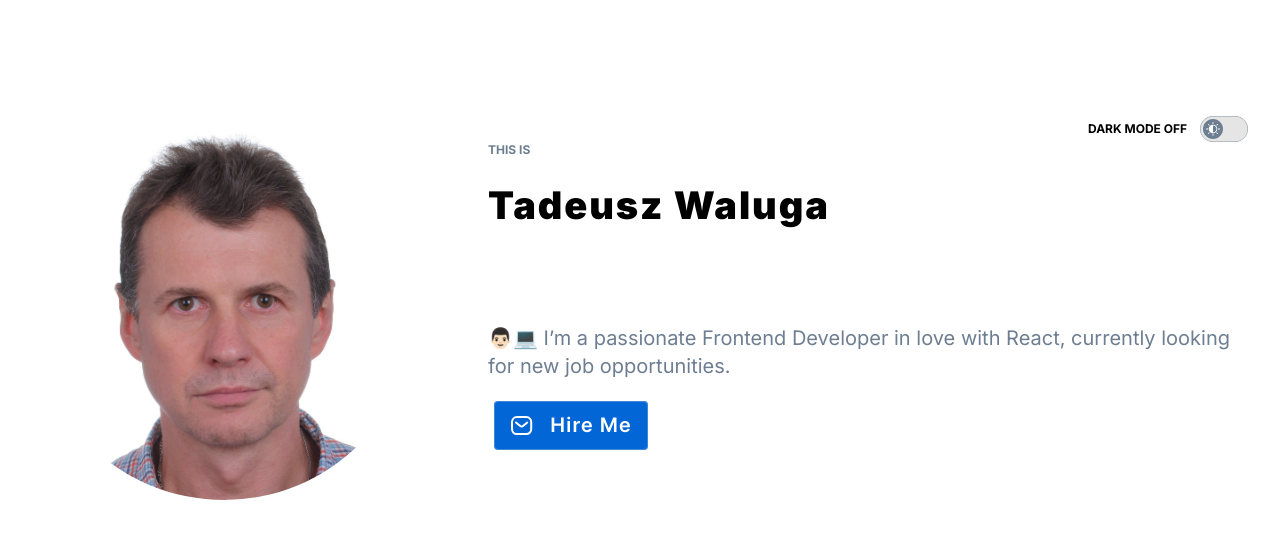
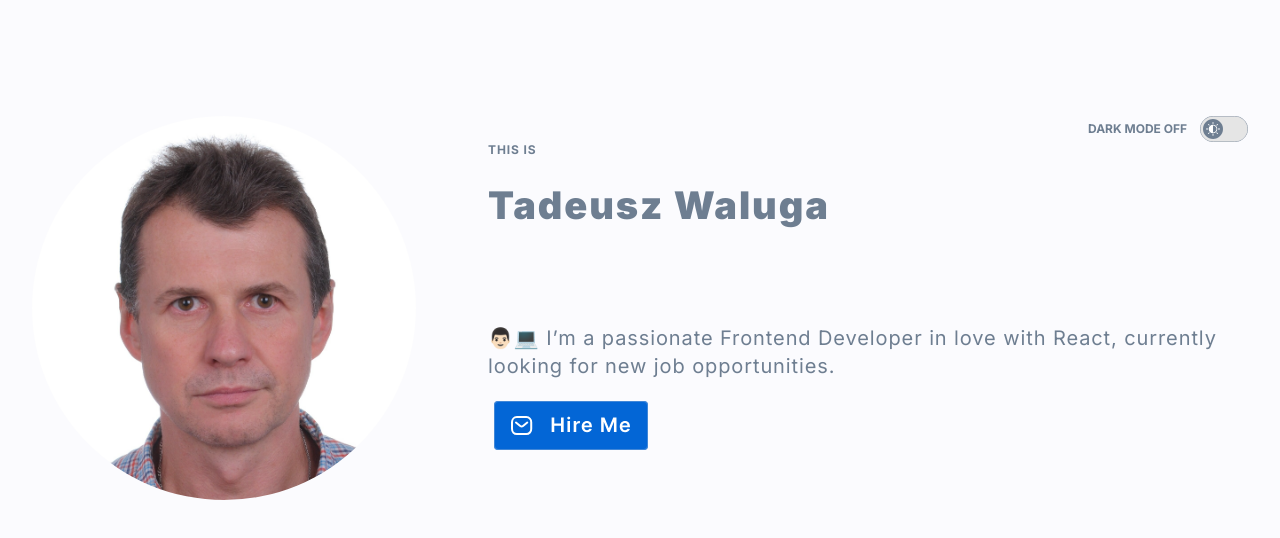
Before and after one commit to waltad/personal-homepage, a React (Create React App) app: page / in a window 1280 px wide. Shown: the top 538 px of the page. Built offline with nearby package versions, Linux system fonts and the light colour scheme.

Commit message:
updated GlobalStyles

```diff
--- a/src/GlobalStyles.js
+++ b/src/GlobalStyles.js
@@ -13,6 +13,17 @@ export const GlobalStyles = createGlobalStyle`
 
     body {
       font-family: 'Inter', sans-serif;
-      margin: 0;
+      transition: background 0.3s;
+      background: ${({ theme }) => theme.colors.site.background};
+      color: ${({ theme }) => theme.colors.site.text};
+      font-size: 18px;
+      letter-spacing: 0.05em;
+      word-break: break-word;
+      overflow-y: scroll;
+      padding-bottom: 108px;
+
+      @media(max-width: ${({ theme }) => theme.breakpoints.mobileMax}px) {
+        padding-bottom: 32px;
+      }
     }
 `;
```
